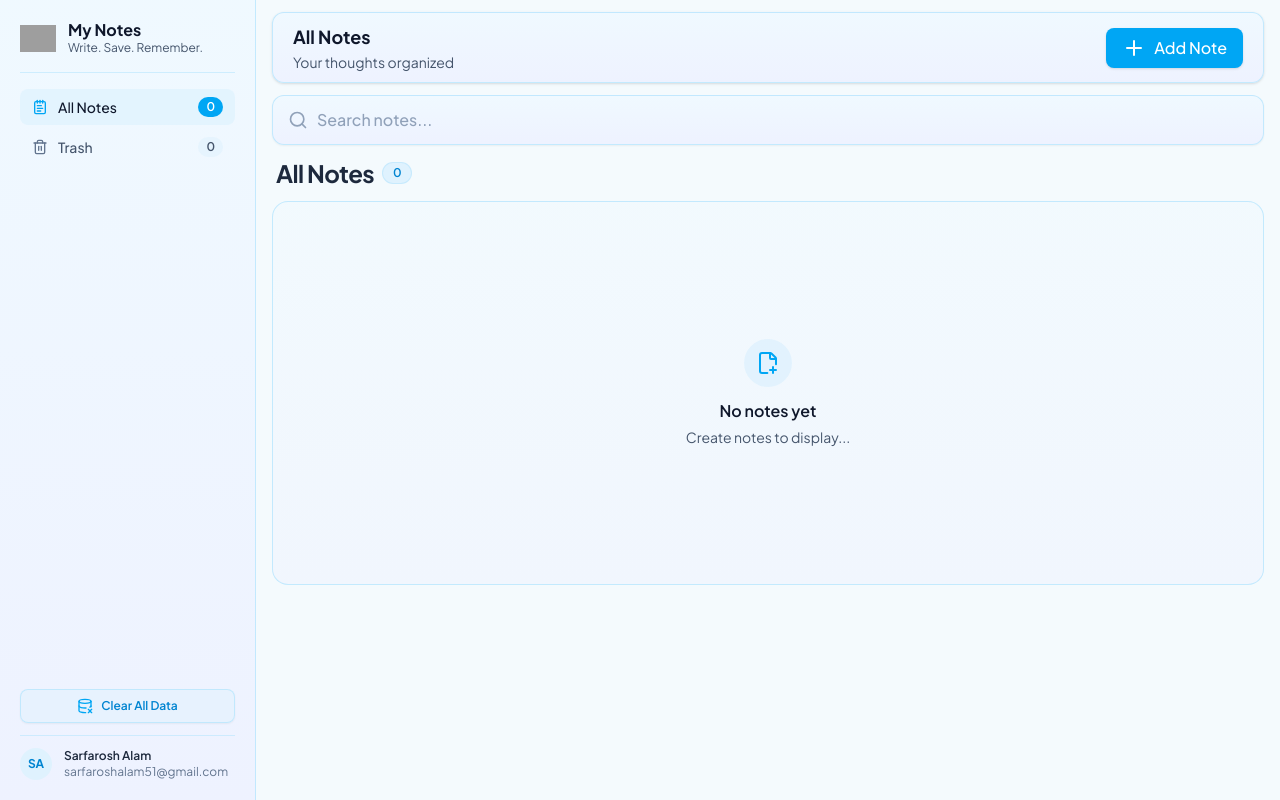
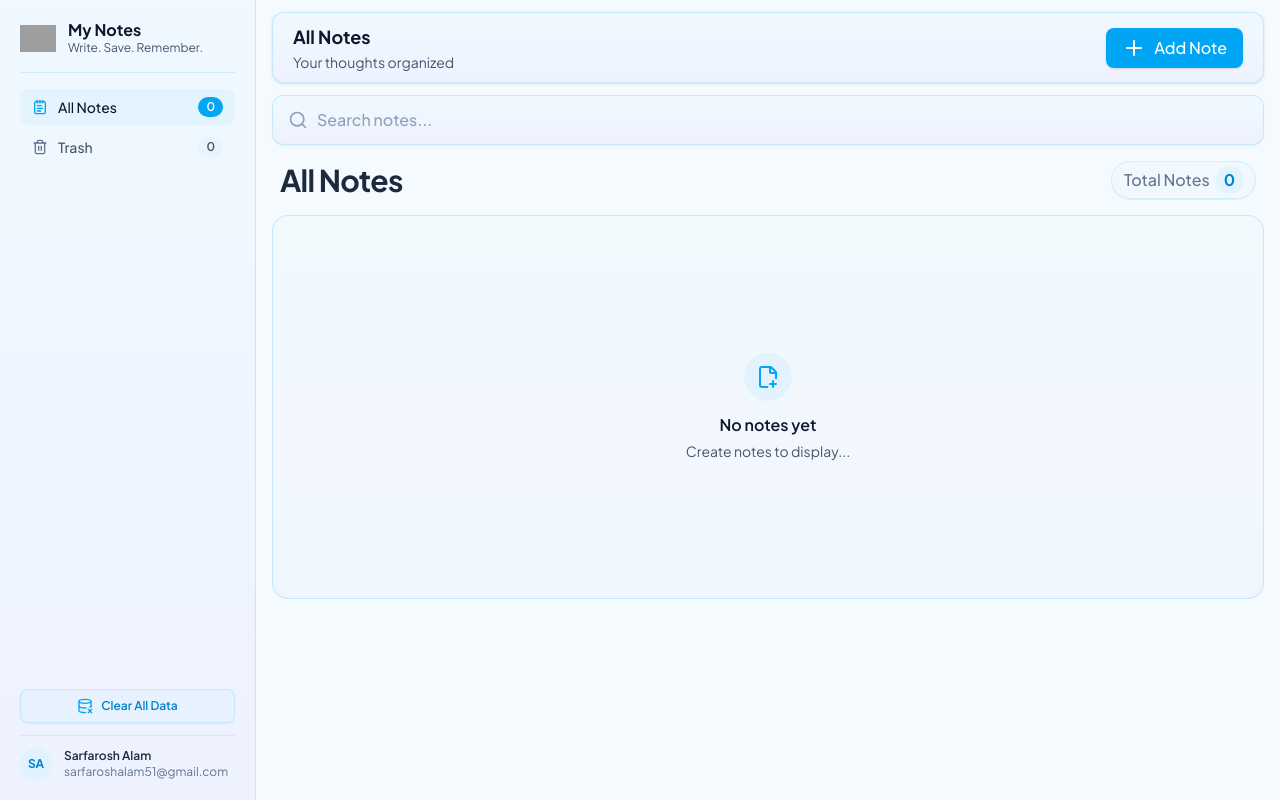
Before and after one commit to Sarfarosh-0/Web_Development, a React (Vite) app in the folder REACT_JS/03_React_App/: page / in a window 1280 px wide. Built offline with nearby package versions, Linux system fonts and the light colour scheme; grey boxes are pictures that could not be loaded.

Commit message:
Done for Today

```diff
--- a/REACT_JS/03_React_App/src/Components/NotesContainer.tsx
+++ b/REACT_JS/03_React_App/src/Components/NotesContainer.tsx
@@ -24,13 +24,19 @@ function NotesContainer({ openModal, notes, searchTerm, deleteNote, activeTab, r
 
     return (
         <div className="flex flex-col gap-3">
-            <div className="flex items-center justify-between px-1">
-                <h1 className="text-2xl font-bold text-slate-800 tracking-tight flex items-center gap-2">
-                    {containerTitle}
-                    <span className="text-xs font-semibold px-2.5 py-0.5 rounded-full bg-sky-100 text-sky-600 border border-sky-200/60">
+            <div className="flex items-center justify-between px-2 py-1">
+                <div className="flex items-center gap-2.5">
+                    <h1 className="text-3xl font-bold text-slate-800 tracking-tight">
+                        {containerTitle}
+                    </h1>
+                </div>
+
+                <div className="flex items-center gap-1.5 px-3 py-1 rounded-full bg-sky-50/80 border border-sky-200/60 shadow-2xs backdrop-blur-xs">
+                    <span className="text-base font-medium text-slate-500">Total Notes</span>
+                    <span className="text-base font-bold text-sky-600 bg-sky-100/80 px-2 py-0.5 rounded-full">
                         {filteredNotes.length}
                     </span>
-                </h1>
+                </div>
             </div>
 
             <div className="grid grid-cols-1 sm:grid-cols-2 md:grid-cols-3 gap-4">
```
